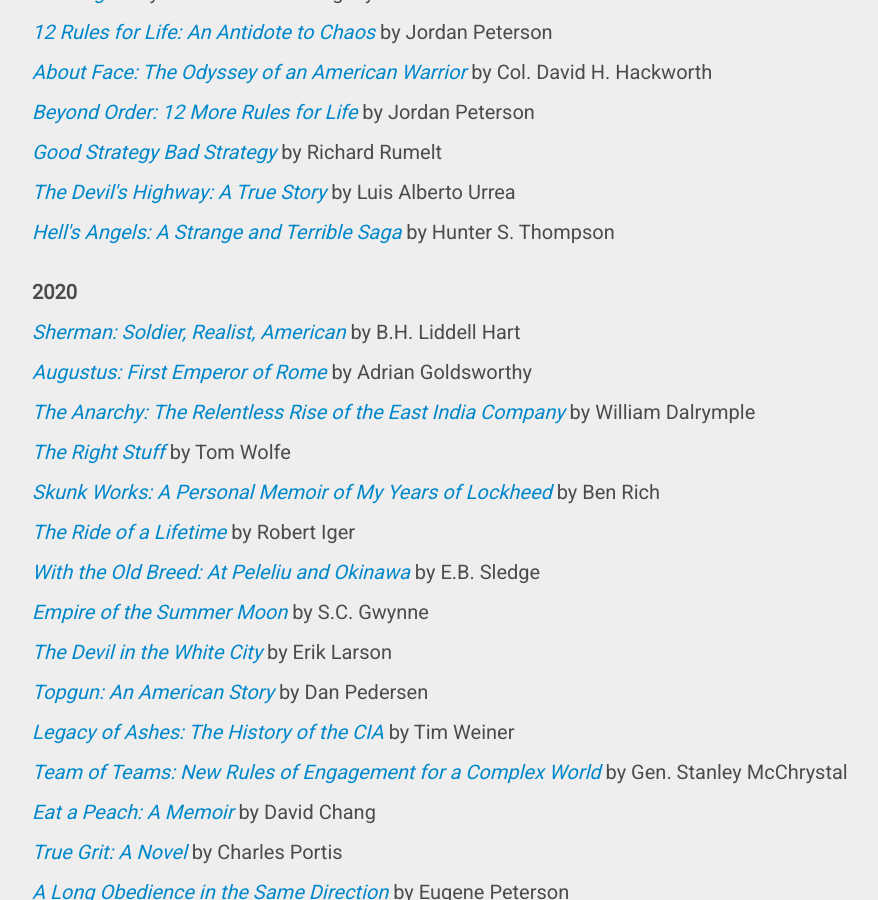
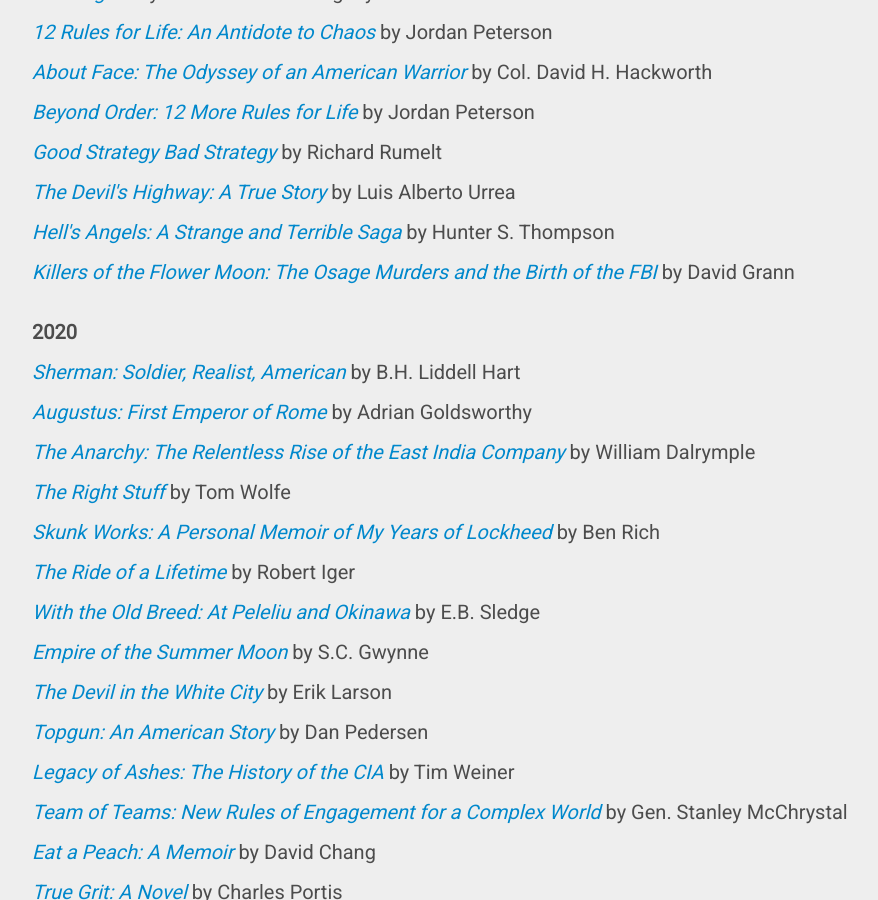
Before and after one commit to speric/speric.github.com, a Jekyll site: the page built from books/index.html, in a window 1280 px wide and 900 px high, scrolled down 469 px. Shown: the whole window, without its empty margins (138-1016 px from the left). Built offline with Jekyll 4.4.1, drawn with Linux system fonts in a browser that asks for light colours; some web fonts are replaced; comment, search, counter and statistics services are not loaded.

Commit message:
Add 'Killers of the Flower Moon'

```diff
--- a/books/index.html
+++ b/books/index.html
@@ -18,6 +18,7 @@
   <p><i><a href="https://www.amazon.com/Good-Strategy-Bad-Difference-Matters/dp/0307886239">Good Strategy Bad Strategy</a></i> by Richard Rumelt</p>
   <p><i><a href="https://www.amazon.com/Devils-Highway-True-Story/dp/0316010804">The Devil's Highway: A True Story</a></i> by Luis Alberto Urrea</p>
   <p><i><a href="https://www.amazon.com/Hells-Angels-Strange-Terrible-Saga/dp/0345410084/">Hell's Angels: A Strange and Terrible Saga</a></i> by Hunter S. Thompson</p>
+  <p><i><a href="https://www.davidgrann.com/book/killers-of-the-flower-moon/">Killers of the Flower Moon: The Osage Murders and the Birth of the FBI</a></i> by David Grann</p>
 
   <br/>
 
```
